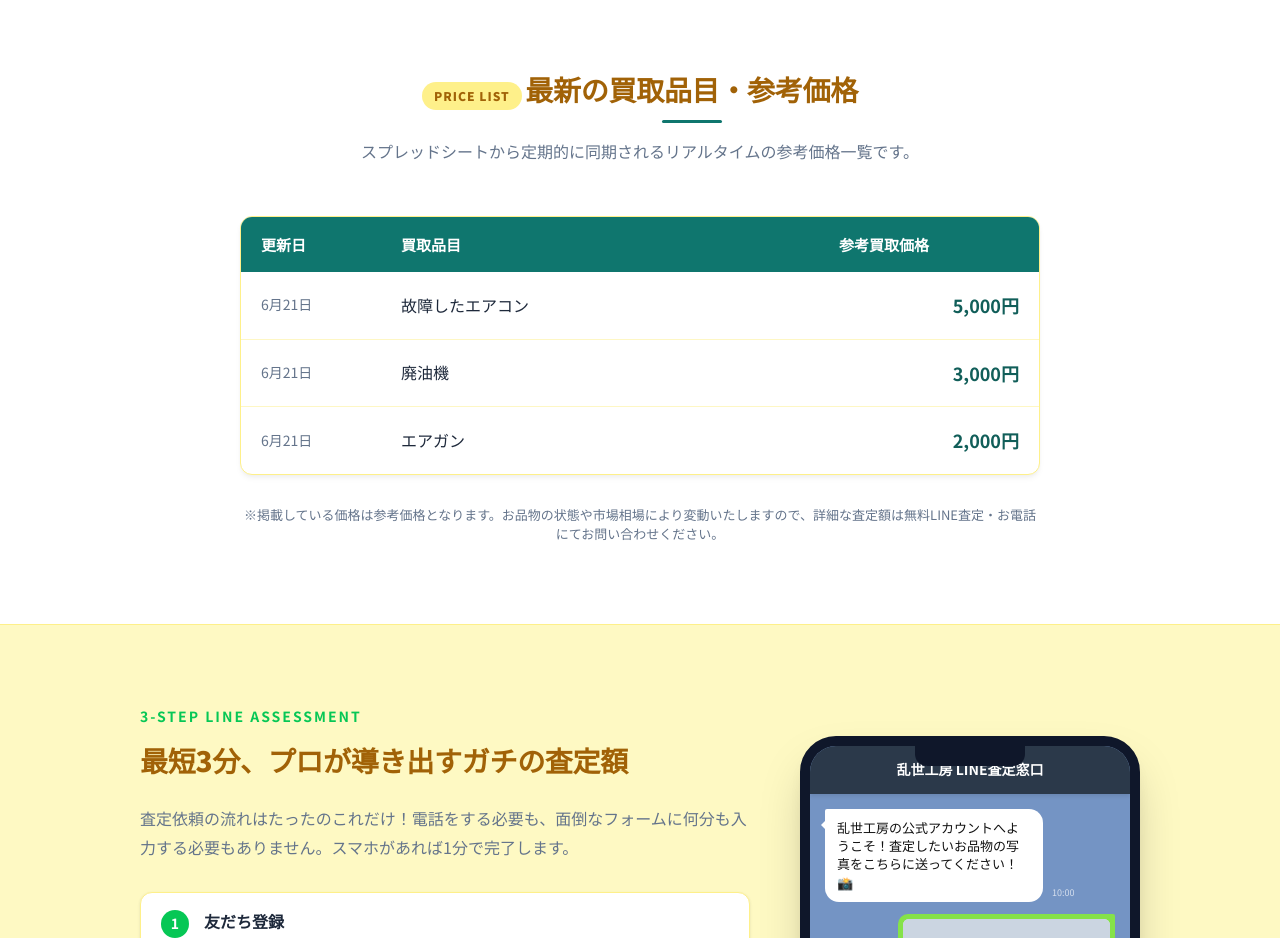
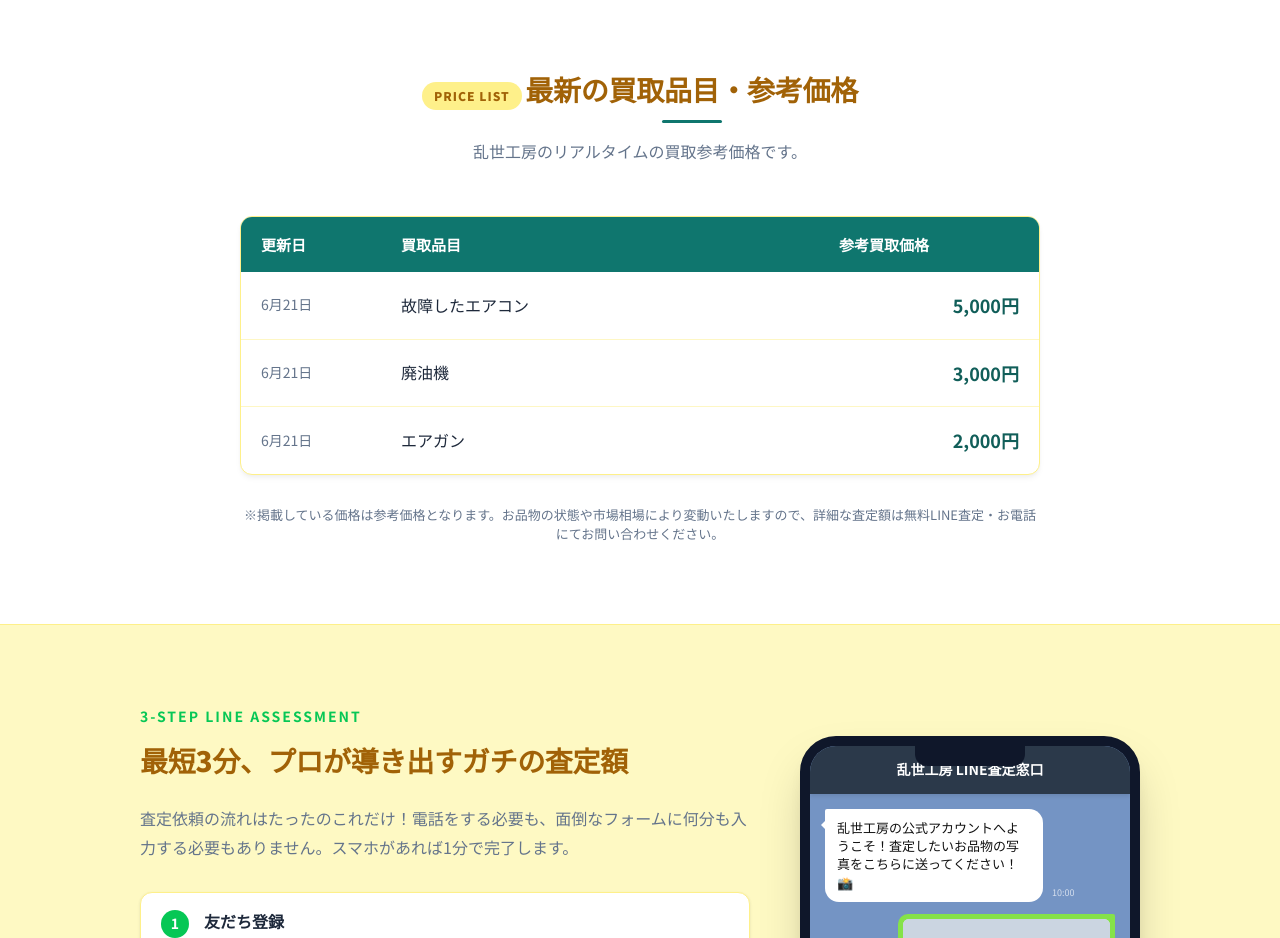
Before and after one commit to MYST0518/ransefactory, a plain HTML site: page index.html in a window 1280 px wide. Shown: the part 840-1778 px from the top of the page. Drawn offline with Linux system fonts and the light colour scheme.

Commit message:
Deploy index.html via auto-deployer

```diff
--- a/index.html
+++ b/index.html
@@ -96,7 +96,7 @@
       <div class="section-header">
         <span class="section-badge">PRICE LIST</span>
         <h2 class="section-title">最新の買取品目・参考価格</h2>
-        <p class="section-subtitle">スプレッドシートから定期的に同期されるリアルタイムの参考価格一覧です。</p>
+        <p class="section-subtitle">乱世工房のリアルタイムの買取参考価格です。</p>
       </div>
 
       <div class="price-table-container">
```
